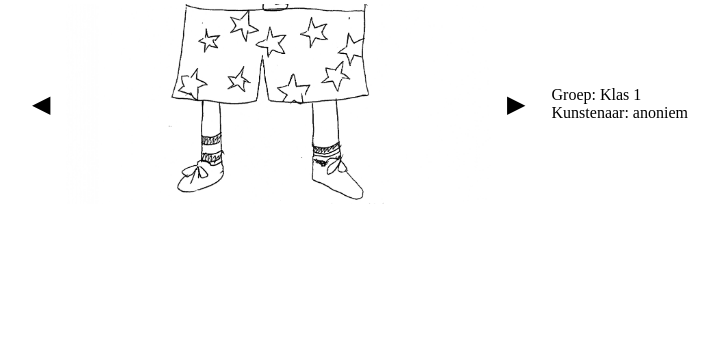
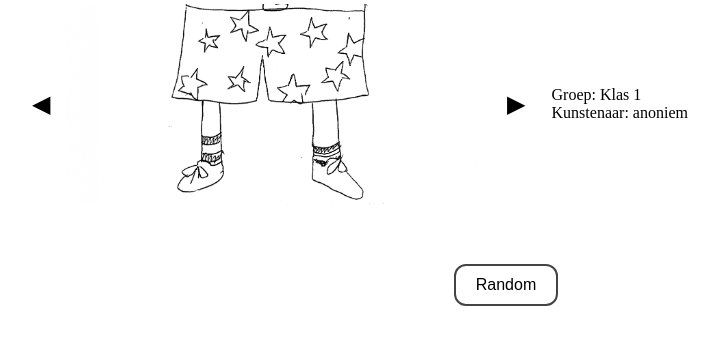
Before and after one commit to XanSchaakt/FlaskWebsiteCKV, a Flask app: page / in a window 1280 px wide. Shown: the part 544-890 px from the top of the page, without its empty margins (134-853 px from the left). Before the commit the page ends 748 px from the top, so only its background shows below. Run offline with Flask 3, Linux system fonts and the light colour scheme.

Commit message:
random knop

```diff
--- a/static/script.js
+++ b/static/script.js
@@ -128,3 +128,26 @@ document.addEventListener('DOMContentLoaded', function() {
 
 // Zorg ervoor dat de preloadImages functie wordt aangeroepen wanneer de pagina is geladen
 window.addEventListener('load', preloadImages);
+
+
+// Helper om van huidige naar targetIndex te springen met changeImage
+function jumpToImage(type, targetIndex) {
+  const imageElement = document.getElementById(type.toLowerCase());
+  let currentIndex = parseInt(imageElement.src.split('/').pop().split('.')[0]);
+
+  // Bepaal hoe ver we moeten springen (richting + afstand)
+  let difference = targetIndex - currentIndex;
+
+  if (difference === 0) return; // niks te doen
+
+  changeImage(type, difference);
+}
+
+// Randomiseer alle onderdelen
+window.randomizeAll = function() {
+  const parts = ['Heads', 'Bodys', 'Legs'];
+  parts.forEach(type => {
+    const randomIndex = Math.floor(Math.random() * aantalAfbeeldingen) + 1;
+    jumpToImage(type, randomIndex);
+  });
+};
--- a/static/styles.css
+++ b/static/styles.css
@@ -138,3 +138,18 @@ button {
 button:hover {
   opacity: 0.7;
 }
+
+#randomize-btn {
+  padding: 10px 20px;
+  font-size: 16px;
+  border: 2px solid #444;
+  border-radius: 12px;
+  background-color: transparent;
+  cursor: pointer;
+  transition: all 0.3s ease;
+}
+
+#randomize-btn:hover {
+  background-color: #f0f0f0;
+  border-color: #222;
+}
--- a/templates/index.html
+++ b/templates/index.html
@@ -54,6 +54,11 @@
     </div>
   </div>
 
+  <!-- Random knop onderaan -->
+  <div style="text-align: center; margin: 40px 0;">
+    <button id="randomize-btn" onclick="randomizeAll()">Random</button>
+  </div>
+
   <script src="static/script.js?v=2"></script>
 </body>
 </html>
```
